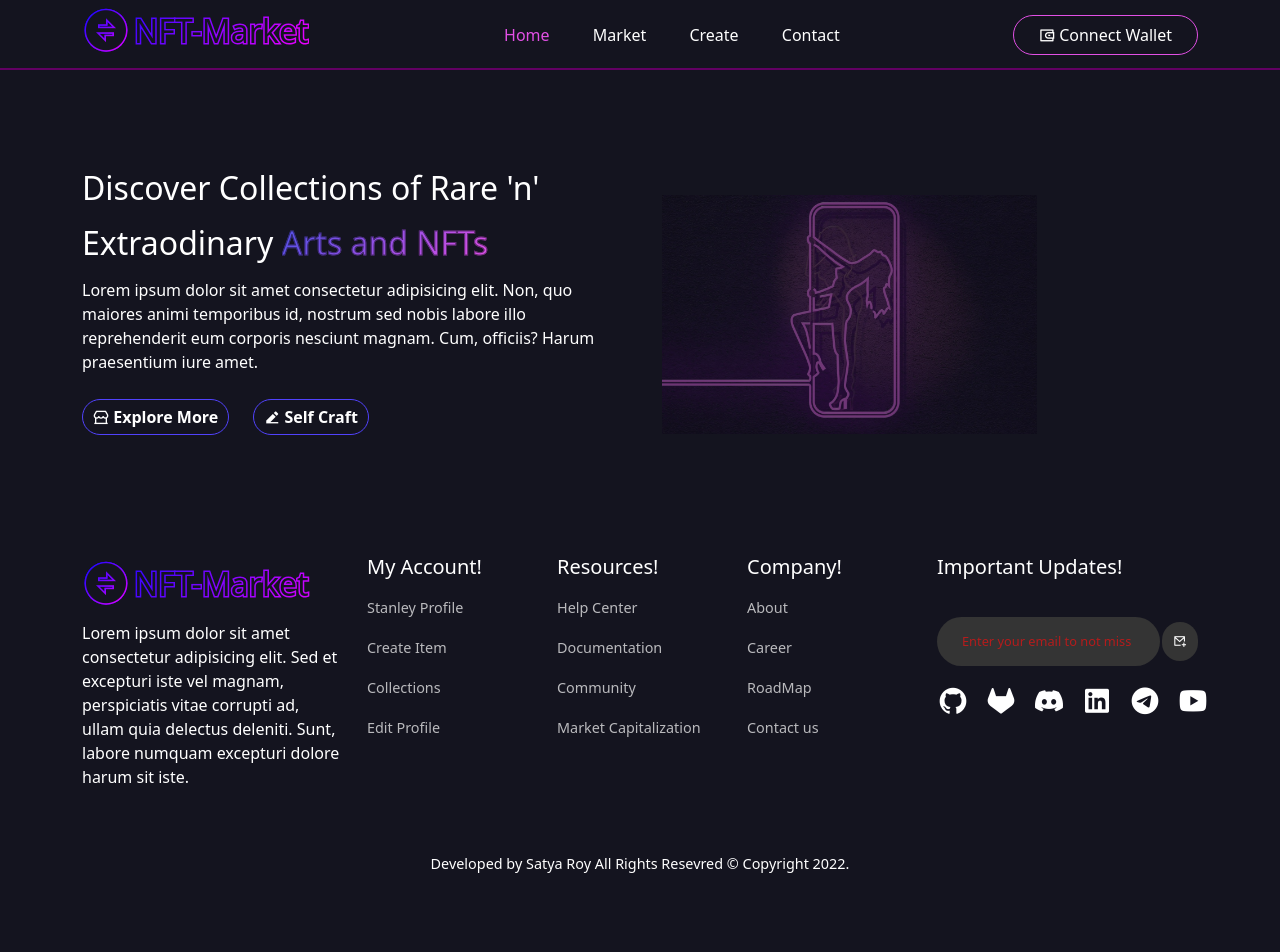
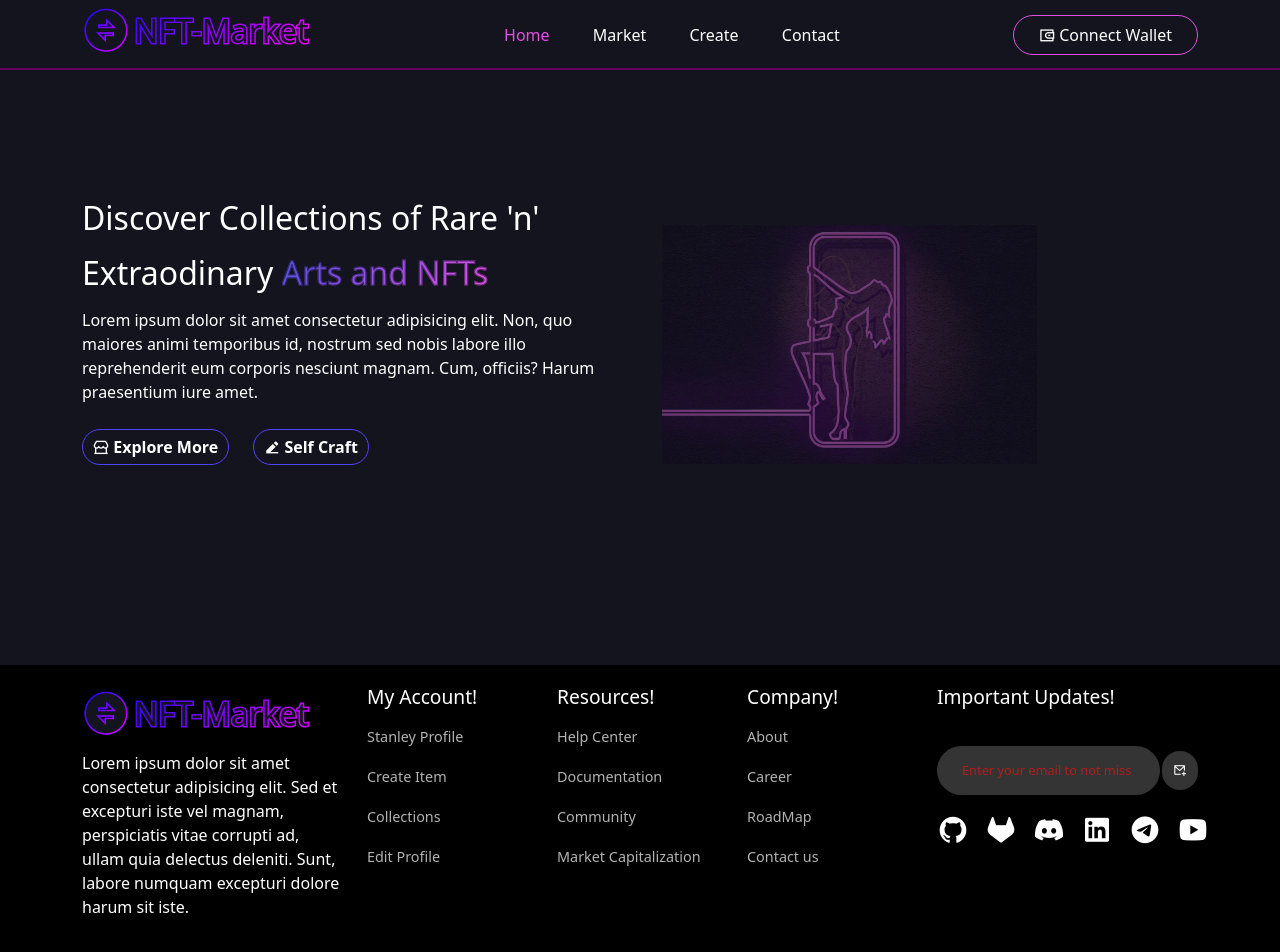
Before and after one commit to Razzor25/MarketPlace-NFT, a React (Create React App) app: page /home in a window 1280 px wide. Shown: the top 952 px of the page. Built offline with nearby package versions, Linux system fonts and the light colour scheme.

Commit message:
"footer Set Bottom with Black"

```diff
--- a/src/components/Footer/footer.css
+++ b/src/components/Footer/footer.css
@@ -1,6 +1,10 @@
 .footer{
-font-size: 1rem;
-/* background: black; */
+background-color: #000;
+padding: 20px;
+margin-top: 70px;
+}
+.footer h5{
+font-size: 1.2rem;
 }
 .list__item{
 background: transparent;
--- a/src/components/Header/header.css
+++ b/src/components/Header/header.css
@@ -6,7 +6,7 @@
     top: 0;
     left: 0;
     z-index:1111;
-    /* background-color: #14141f; */
+    background-color: #14141f;
     border-bottom: 2px solid #620063;
     border-width: 100%;
 
--- a/src/components/ui/hero-section.css
+++ b/src/components/ui/hero-section.css
@@ -1,5 +1,6 @@
 .hero__section{
-    margin-top: 100px;
+    margin-top: 130px;
+    padding-bottom: 130px;
 }
 .hero__contents h2{
     line-height: 55px;
```
